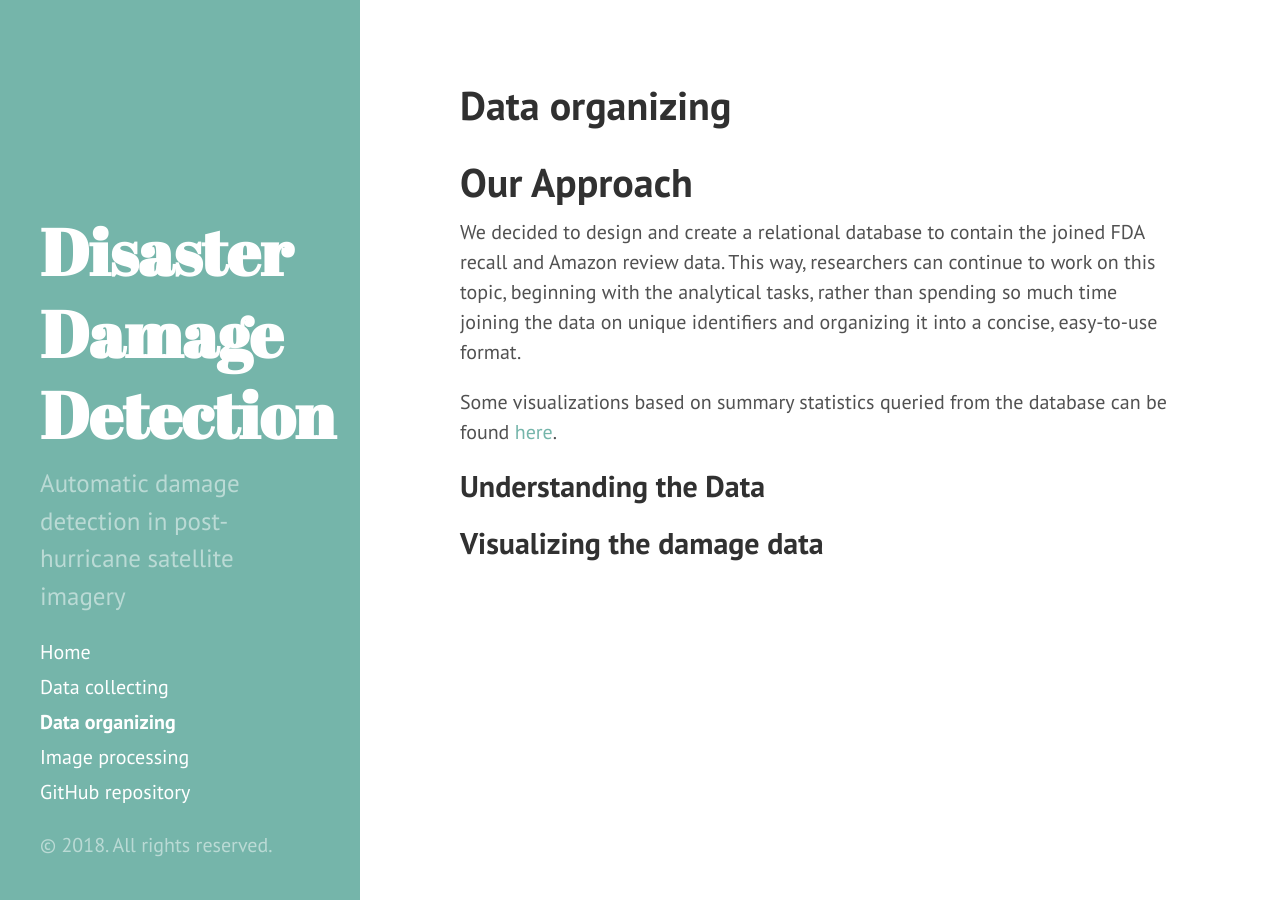
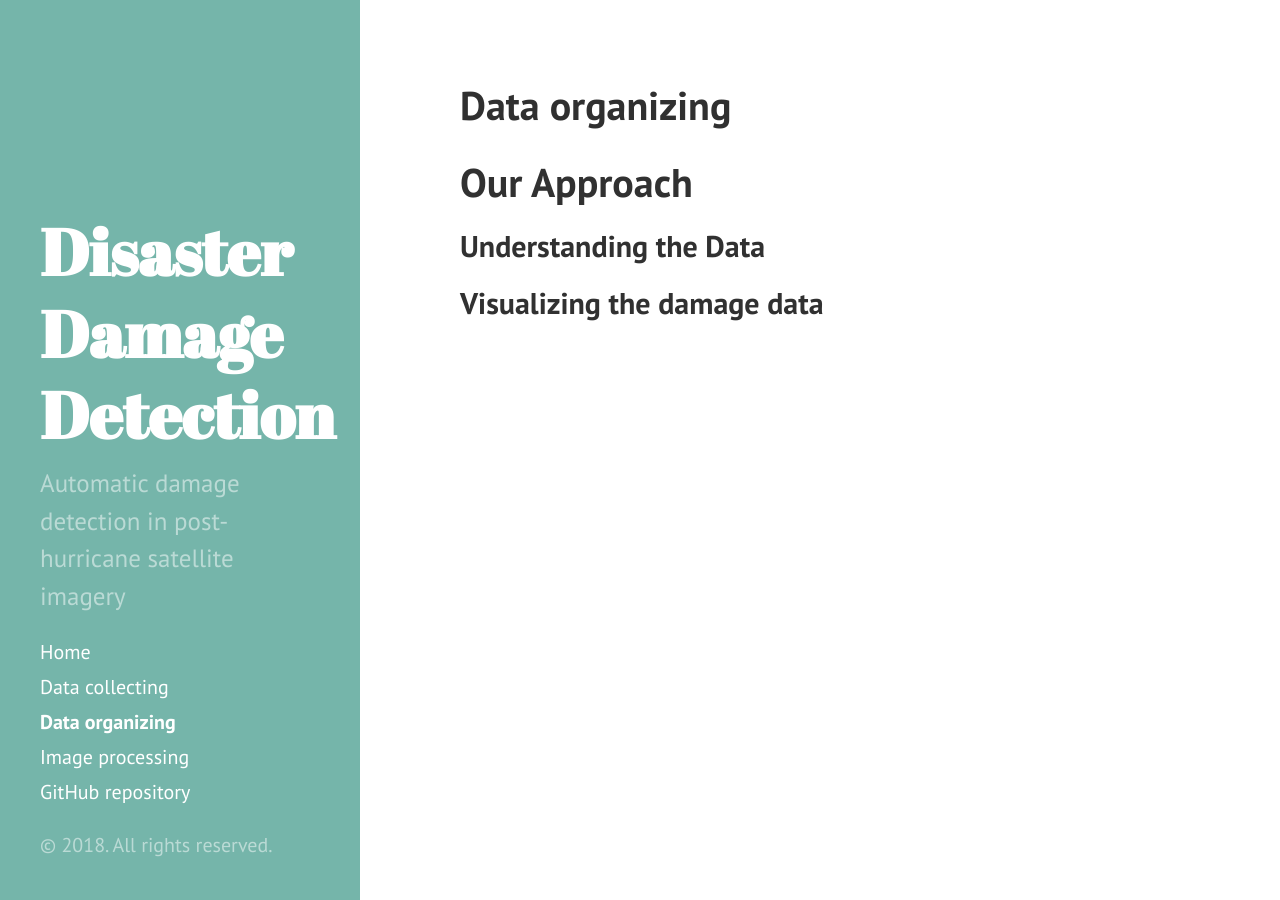
Before and after one commit to DDS-Lab/disaster-damage-detection, a Jekyll site: the page built from data-organizing.md, in a window 1280 px wide. Built offline with Jekyll 4.4.1, drawn with Linux system fonts in a browser that asks for light colours.

Commit message:
Update data-organizing.md

```diff
--- a/data-organizing.md
+++ b/data-organizing.md
@@ -5,10 +5,6 @@ title: Data organizing
 
 # Our Approach
 
-We decided to design and create a relational database to contain the joined FDA recall and Amazon review data. This way, researchers can continue to work on this topic, beginning with the analytical tasks, rather than spending so much time joining the data on unique identifiers and organizing it into a concise, easy-to-use format.
-
-Some visualizations based on summary statistics queried from the database can be found [here](https://escience.shinyapps.io/unsafefoods).
-
 ## Understanding the Data
 
 ## Visualizing the damage data
```
